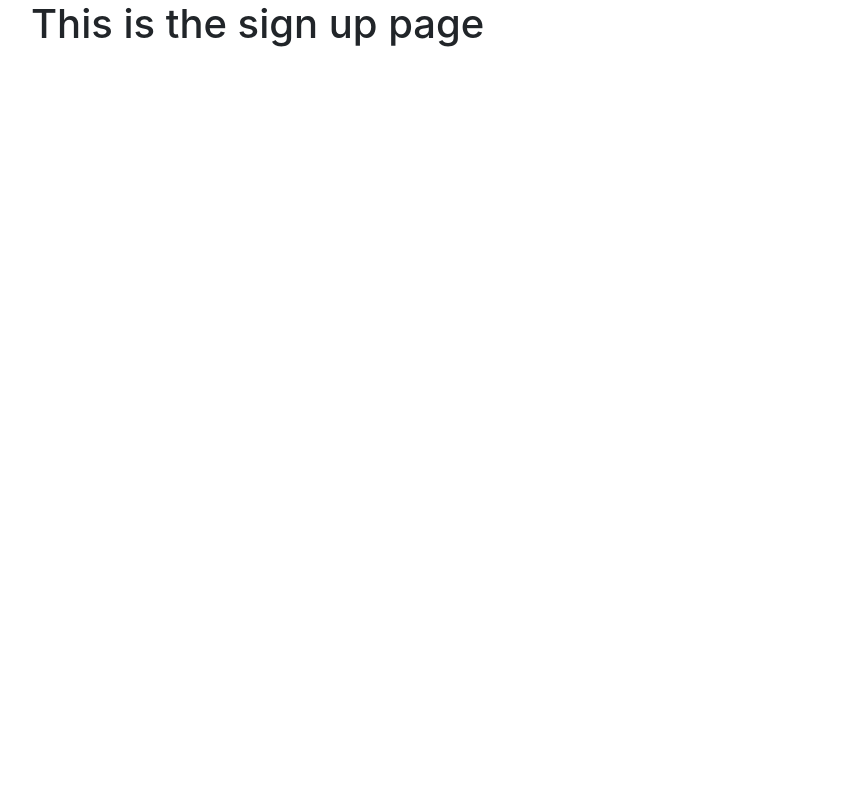
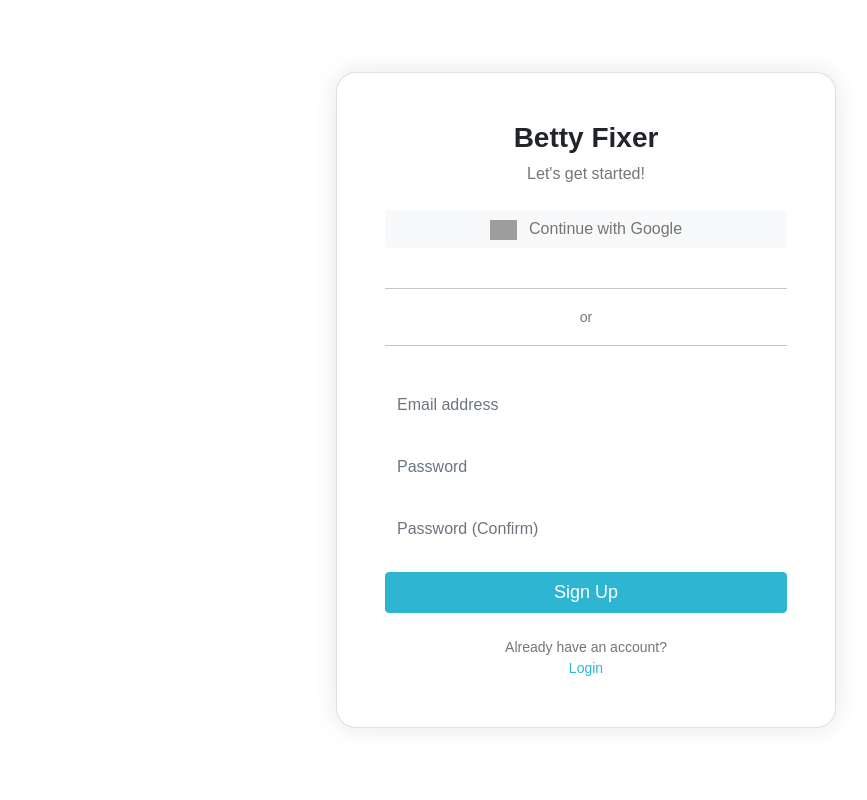
Before and after one commit to m-aishah/Betty-Fixer-v2.0, a Flask app: page /sign-up in a window 1280 px wide. Shown: the whole page, without its empty margins (54-921 px from the left). Run offline with Flask 3, Linux system fonts and the light colour scheme; some libraries are stand-ins or nearby versions; grey boxes are pictures that could not be loaded.

Commit message:
Initial design of Sign Up page.

```diff
--- a/website/templates/sign_up.html
+++ b/website/templates/sign_up.html
@@ -1,3 +1,123 @@
 {% extends "base.html" %} {% block content %}
-<h1>This is the sign up page</h1>
+<!--Set up background, align content to center.-->
+<div
+  class="bg-image"
+  style="
+    height: 100vh;
+    display: flex;
+    align-items: center;
+    justify-content: center;
+  "
+>
+  <!--Set up sign up card.-->
+  <div
+    class="card p-5"
+    style="
+      max-width: 500px;
+      width: 90%;
+      font-family: Arial, sans-serif;
+      background-color: rgba(255, 255, 255, 0.9);
+      border-radius: 20px;
+      box-shadow: 0 0 25px rgba(0, 0, 0, 0.1);
+      margin: 25px;
+    "
+  >
+    <!--Heading-->
+    <h2
+      class="text-center mb-2"
+      style="font-size: 28px; font-weight: bold; margin-bottom: 15px"
+    >
+      Betty Fixer
+    </h2>
+    <!--Tag phrase-->
+    <p class="text-center mb-4" style="color: #757575; font-size: 16px">
+      Let's get started!
+    </p>
+    <!--Continue with google button.-->
+    <div class="text-center mb-4">
+      <button
+        type="button"
+        class="btn btn-light"
+        style="font-family: Arial, sans-serif; color: #757575; width: 100%"
+      >
+        <img
+          src="https://upload.wikimedia.org/wikipedia/commons/5/53/Google_%22G%22_Logo.svg"
+          alt="Google Logo"
+          height="20"
+          class="mr-2"
+        />
+        Continue with Google
+      </button>
+    </div>
+    <!--'or' divider with horizontal lines above and below.-->
+    <div class="text-center mb-4">
+      <hr style="border-top: 1px solid #c5c5c5; flex-grow: 1" />
+      <span style="color: #757575; font-size: 14px; padding: 0 10px">or</span>
+      <hr style="border-top: 1px solid #c5c5c5; flex-grow: 1" />
+    </div>
+    <!--Sign Up Form-->
+    <form method="POST">
+      <div class="form-group mb-4">
+        <input
+          type="email"
+          class="form-control border-0 border-bottom"
+          id="email"
+          name="email"
+          placeholder="Email address"
+          required
+          style="width: 100%"
+        />
+      </div>
+      <div class="form-group mb-4">
+        <input
+          type="password"
+          class="form-control border-0 border-bottom"
+          id="password1"
+          name="password1"
+          placeholder="Password"
+          required
+          style="width: 100%"
+        />
+      </div>
+      <div class="form-group mb-4">
+        <input
+          type="password"
+          class="form-control border-0 border-bottom"
+          id="password2"
+          name="password2"
+          placeholder="Password (Confirm)"
+          required
+          style="width: 100%"
+        />
+      </div>
+      <!--Sign Up button.-->
+      <div class="text-center mb-4">
+        <button
+          type="submit"
+          class="btn btn-primary btn-block"
+          style="
+            font-family: Arial, sans-serif;
+            font-size: large;
+            background-color: #2db5d1;
+            border-color: #2db5d1;
+            width: 100%;
+          "
+        >
+          Sign Up
+        </button>
+      </div>
+    </form>
+    <div class="text-center">
+      <p class="mb-0" style="font-size: 14px; color: #757575">
+        Already have an account?<br /><a
+          id="create_account"
+          href="/login"
+          style="color: #2db5d1; text-decoration: none"
+          >Login</a
+        >
+      </p>
+    </div>
+  </div>
+</div>
+
 {% endblock %}
```
